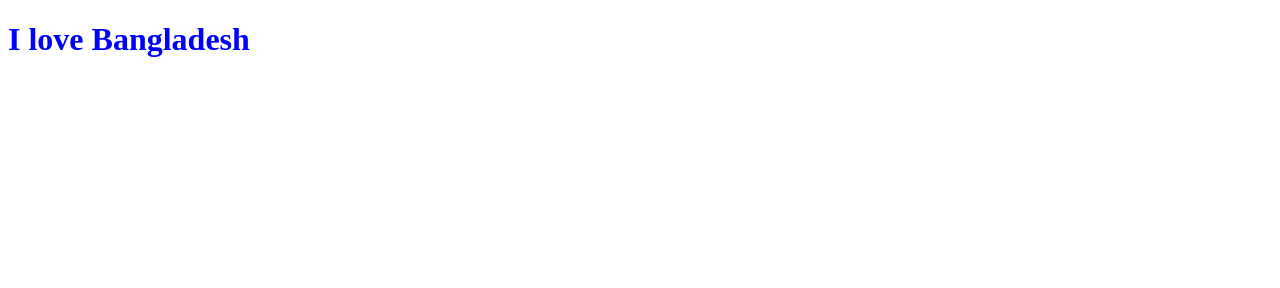
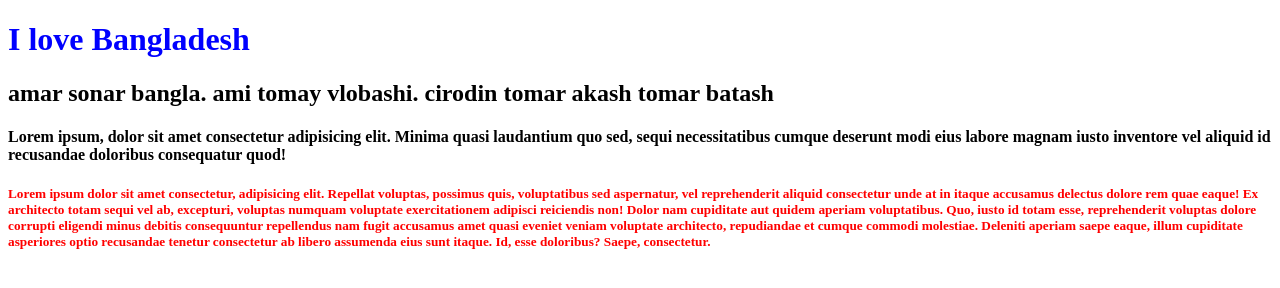
Before and after one commit to monirujjamansana15/my-3rd-repo, a plain HTML site: page index.html in a window 1280 px wide. Drawn offline with Linux system fonts and the light colour scheme.

Commit message:
added new line

```diff
--- a/index.html
+++ b/index.html
@@ -10,7 +10,9 @@
 <body>
 
 <h1>I love Bangladesh</h1>
-
+<h2>amar sonar bangla. ami tomay vlobashi. cirodin tomar akash tomar batash</h2>
+<h4>Lorem ipsum, dolor sit amet consectetur adipisicing elit. Minima quasi laudantium quo sed, sequi necessitatibus cumque deserunt modi eius labore magnam iusto inventore vel aliquid id recusandae doloribus consequatur quod!</h4>
+<h5>Lorem ipsum dolor sit amet consectetur, adipisicing elit. Repellat voluptas, possimus quis, voluptatibus sed aspernatur, vel reprehenderit aliquid consectetur unde at in itaque accusamus delectus dolore rem quae eaque! Ex architecto totam sequi vel ab, excepturi, voluptas numquam voluptate exercitationem adipisci reiciendis non! Dolor nam cupiditate aut quidem aperiam voluptatibus. Quo, iusto id totam esse, reprehenderit voluptas dolore corrupti eligendi minus debitis consequuntur repellendus nam fugit accusamus amet quasi eveniet veniam voluptate architecto, repudiandae et cumque commodi molestiae. Deleniti aperiam saepe eaque, illum cupiditate asperiores optio recusandae tenetur consectetur ab libero assumenda eius sunt itaque. Id, esse doloribus? Saepe, consectetur.</h5>
 
 </body>
 </html>
--- a/style.css
+++ b/style.css
@@ -1,3 +1,6 @@
 h1{
     color: blue;
 }
+h5{
+    color: red;
+}
```
